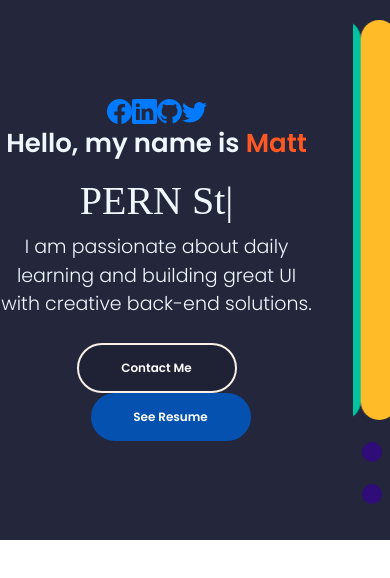
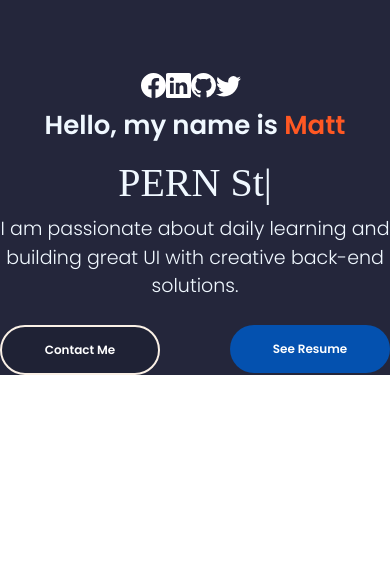
Before and after one commit to Matt-Chisholm/RESP-REACT, a React (Create React App) app: page / in a window 390 px wide. Shown: the top 578 px of the page. Built offline with nearby package versions, Linux system fonts and the light colour scheme; a web font is replaced by a local one.

Commit message:
profile responsiveness

```diff
--- a/src/PortfolioContainer/Home/Profile.css
+++ b/src/PortfolioContainer/Home/Profile.css
@@ -83,44 +83,54 @@
     transition: 1s ease-out;
 } */
 
-
-.slideshow {
-  margin: 20px auto;
-  overflow: hidden;
-  height: 500px;
-  max-width: 500px;
+.colz-icon {
+    color: whitesmoke;
+    padding: 8px;
+    padding-left: 0px;
 }
 
-.slideshowSlider {
-  white-space: nowrap;
-  transition: ease 1000ms;
+.colz .colz-icon svg:hover {
+    transform: scale(1.5);
+    color: orange;
 }
 
-.slide {
-  display: inline-flex;
-  height: 400px;
-  width: 100%;
-  border-radius: 40px;
+@media screen and (max-widthL 1110px) {
+    .profile-picture {
+        margin: 0 0px 0 80px;
+    }
+    .profile-details-name {
+        font-size: 20px;
+    }
+
+    .profile-details-role .primary-text {
+        font-size: 12px;
+    }
+    .profile-options .btn {
+        width: 120px;
+        padding: 11px 0;
+        z-index: 700;
+    }
 }
 
-/* Buttons */
+@media screen and (max-width: 810px) {
+    .profile-parent {
+        flex-direction: column-reverse;
+        margin: 40px 0 0 0;
+    }
+    .profile-options {
+        display: flex;
+        justify-content: space-between;
+    }
 
-.slideshowDots {
-  text-align: center;
+    .profile-details {
+        margin: 25px 0 0;
+    }
+
+    .profile-options .highlighted-btn {
+        margin: 0 !important;
+    }
+
+    .profile-options, .profile-details-role {
+        text-align: center;
+    }
 }
-
-.slideshowDot {
-  display: inline-block;
-  height: 20px;
-  width: 20px;
-  border-radius: 50%;
-
-  cursor: pointer;
-  margin: 15px 7px 0px;
-
-  background-color: #300c79;
-}
-
-.slideshowDot.active {
-  background-color: #000000;
-}
--- a/src/PortfolioContainer/Home/Profile.js
+++ b/src/PortfolioContainer/Home/Profile.js
@@ -1,5 +1,5 @@
 import React from "react";
-// import Typical from "react-typical";
+import { FontAwesomeIcon } from "@fortawesome/react-fontawesome";
 import "./Profile.css";
 import Typed from "typed.js";
 
@@ -30,44 +30,18 @@ export default function Profile() {
     };
   }, []);
 
-  const colors = ["#0088FE", "#00C49F", "#FFBB28"];
-  const delay = 2500;
-  const [index, setIndex] = React.useState(0);
-  const timeoutRef = React.useRef(null);
-
-  function resetTimeout() {
-    if (timeoutRef.current) {
-      clearTimeout(timeoutRef.current);
-    }
-  }
-
-  React.useEffect(() => {
-    resetTimeout();
-    timeoutRef.current = setTimeout(
-      () =>
-        setIndex((prevIndex) =>
-          prevIndex === colors.length - 1 ? 0 : prevIndex + 1
-        ),
-      delay
-    );
-
-    return () => {
-      resetTimeout();
-    };
-  }, [index]);
-
   return (
     <div className='profile-container'>
       <div className='profile-parent'>
         <div className='profile-details'>
           <div className='colz'>
             <div className='colz-icon'>
-              <a href=''>
+              <a href='facebook.com'>
                 <svg
                   xmlns='http://www.w3.org/2000/svg'
                   width='25'
                   height='25'
-                  fill='currentColor'
+                  fill='white'
                   className='bi bi-facebook'
                   viewBox='0 0 16 16'>
                   <path d='M16 8.049c0-4.446-3.582-8.05-8-8.05C3.58 0-.002 3.603-.002 8.05c0 4.017 2.926 7.347 6.75 7.951v-5.625h-2.03V8.05H6.75V6.275c0-2.017 1.195-3.131 3.022-3.131.876 0 1.791.157 1.791.157v1.98h-1.009c-.993 0-1.303.621-1.303 1.258v1.51h2.218l-.354 2.326H9.25V16c3.824-.604 6.75-3.934 6.75-7.951z' />
@@ -78,7 +52,7 @@ export default function Profile() {
                   xmlns='http://www.w3.org/2000/svg'
                   width='25'
                   height='25'
-                  fill='currentColor'
+                  fill='white'
                   className='bi bi-linkedin'
                   viewBox='0 0 16 16'>
                   <path d='M0 1.146C0 .513.526 0 1.175 0h13.65C15.474 0 16 .513 16 1.146v13.708c0 .633-.526 1.146-1.175 1.146H1.175C.526 16 0 15.487 0 14.854V1.146zm4.943 12.248V6.169H2.542v7.225h2.401zm-1.2-8.212c.837 0 1.358-.554 1.358-1.248-.015-.709-.52-1.248-1.342-1.248-.822 0-1.359.54-1.359 1.248 0 .694.521 1.248 1.327 1.248h.016zm4.908 8.212V9.359c0-.216.016-.432.08-.586.173-.431.568-.878 1.232-.878.869 0 1.216.662 1.216 1.634v3.865h2.401V9.25c0-2.22-1.184-3.252-2.764-3.252-1.274 0-1.845.7-2.165 1.193v.025h-.016a5.54 5.54 0 0 1 .016-.025V6.169h-2.4c.03.678 0 7.225 0 7.225h2.4z' />
@@ -89,18 +63,18 @@ export default function Profile() {
                   xmlns='http://www.w3.org/2000/svg'
                   width='25'
                   height='25'
-                  fill='currentColor'
+                  fill='white'
                   className='bi bi-github'
                   viewBox='0 0 16 16'>
                   <path d='M8 0C3.58 0 0 3.58 0 8c0 3.54 2.29 6.53 5.47 7.59.4.07.55-.17.55-.38 0-.19-.01-.82-.01-1.49-2.01.37-2.53-.49-2.69-.94-.09-.23-.48-.94-.82-1.13-.28-.15-.68-.52-.01-.53.63-.01 1.08.58 1.23.82.72 1.21 1.87.87 2.33.66.07-.52.28-.87.51-1.07-1.78-.2-3.64-.89-3.64-3.95 0-.87.31-1.59.82-2.15-.08-.2-.36-1.02.08-2.12 0 0 .67-.21 2.2.82.64-.18 1.32-.27 2-.27.68 0 1.36.09 2 .27 1.53-1.04 2.2-.82 2.2-.82.44 1.1.16 1.92.08 2.12.51.56.82 1.27.82 2.15 0 3.07-1.87 3.75-3.65 3.95.29.25.54.73.54 1.48 0 1.07-.01 1.93-.01 2.2 0 .21.15.46.55.38A8.012 8.012 0 0 0 16 8c0-4.42-3.58-8-8-8z' />
                 </svg>
               </a>
-              <a href=''>
+              <a href='twitter.com'>
                 <svg
                   xmlns='http://www.w3.org/2000/svg'
                   width='25'
                   height='25'
-                  fill='currentColor'
+                  fill='white'
                   className='bi bi-twitter'
                   viewBox='0 0 16 16'>
                   <path d='M5.026 15c6.038 0 9.341-5.003 9.341-9.334 0-.14 0-.282-.006-.422A6.685 6.685 0 0 0 16 3.542a6.658 6.658 0 0 1-1.889.518 3.301 3.301 0 0 0 1.447-1.817 6.533 6.533 0 0 1-2.087.793A3.286 3.286 0 0 0 7.875 6.03a9.325 9.325 0 0 1-6.767-3.429 3.289 3.289 0 0 0 1.018 4.382A3.323 3.323 0 0 1 .64 6.575v.045a3.288 3.288 0 0 0 2.632 3.218 3.203 3.203 0 0 1-.865.115 3.23 3.23 0 0 1-.614-.057 3.283 3.283 0 0 0 3.067 2.277A6.588 6.588 0 0 1 .78 13.58a6.32 6.32 0 0 1-.78-.045A9.344 9.344 0 0 0 5.026 15z' />
@@ -134,28 +108,10 @@ export default function Profile() {
             </a>
           </div>
         </div>
-        <div className='slideshow'>
-          <div
-            className='slideshowSlider'
-            style={{ transform: `translate3d(${-index * 100}%, 0, 0)` }}>
-            {colors.map((backgroundColor, index) => (
-              <div
-                className='slide'
-                key={index}
-                style={{ backgroundColor }}></div>
-            ))}
-          </div>
-
-          <div className='slideshowDots'>
-            {colors.map((_, idx) => (
-              <div
-                key={idx}
-                className={`slideshowDot${index === idx ? " active" : ""}`}
-                onClick={() => {
-                  setIndex(idx);
-                }}></div>
-            ))}
-          </div>
+        <div className='icon-container'>
+          <FontAwesomeIcon icon='fa-brands fa-react' />
+          <FontAwesomeIcon icon='fa-brands fa-square-js' />
+          <FontAwesomeIcon icon='fa-brands fa-github' />
         </div>
       </div>
     </div>
```
Also changed, not shown: package.json (+7 -0 lines), 1 other file (tests, documents, lock files or other folders).
